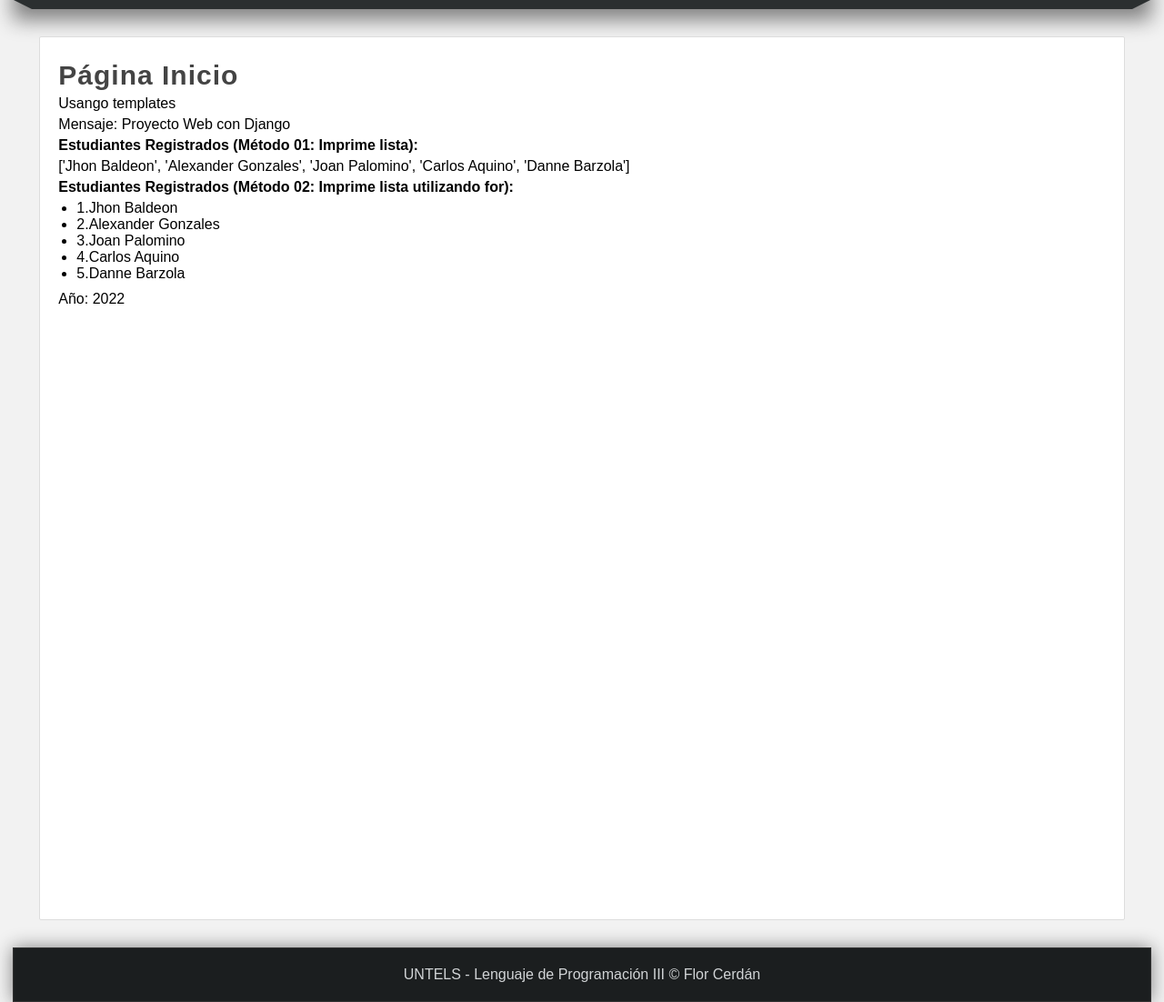
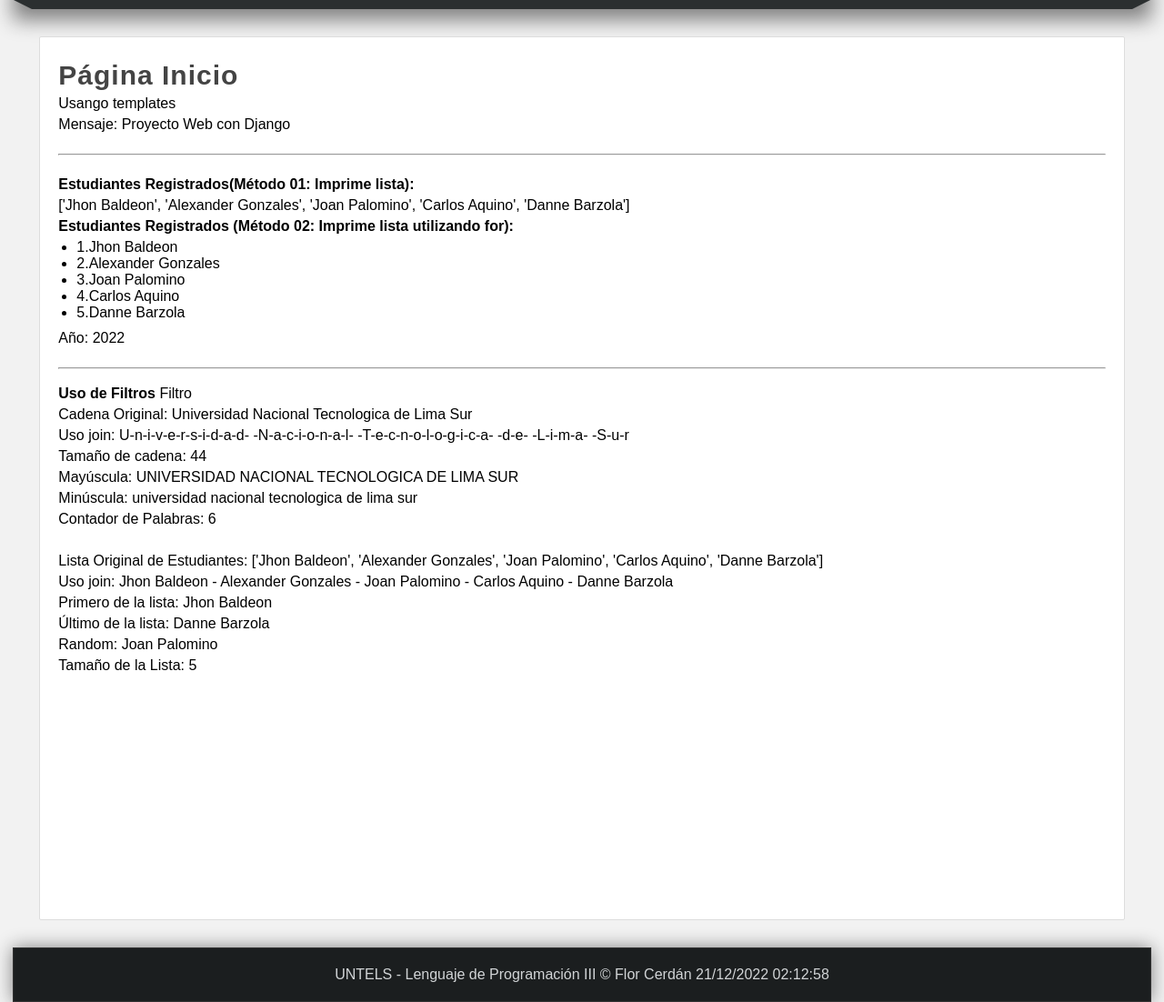
Before and after one commit to cerdanflor/ProyectoDjangoLP3, a Django app: page / in a window 1280 px wide. Shown: the part 182-1284 px from the top of the page at 91% size. Run offline with Django 4.2, Linux system fonts and the light colour scheme.

Commit message:
DJango Parte 8b include, url y filtros

```diff
--- /dev/null
+++ b/proyecto001/miapp/templates/filtros.html
@@ -0,0 +1,19 @@
+<br>
+<hr>
+<br>
+<strong> Uso de Filtros</strong>
+Filtro<br>
+<p> Cadena Original: {{encabezado|default:"Sección sin título"}} </p>
+<p> Uso join: {{encabezado|join:'-'}} </p>
+
+<p> Tamaño de cadena: {{encabezado|length}} </p>
+<p> Mayúscula: {{encabezado|upper}} </p>
+<p> Minúscula: {{encabezado|lower}} </p>
+<p> Contador de Palabras: {{encabezado|wordcount}} </p>
+<br>
+<p>Lista Original de Estudiantes: {{estudiantes}}</p>
+<p>Uso join: {{estudiantes|join:' - '}}</p>
+<p>Primero de la lista: {{estudiantes|first}}</p>
+<p>Último de la lista: {{estudiantes|last}}</p>
+<p>Random: {{estudiantes|random}}</p>
+<p>Tamaño de la Lista: {{estudiantes|length}}</p>
--- a/proyecto001/miapp/templates/index.html
+++ b/proyecto001/miapp/templates/index.html
@@ -17,24 +17,7 @@
     {% else %}
         <strong>El Mensaje no tiene contenido</strong>
     {% endif %}
-    <p>
-        <strong> Estudiantes Registrados (Método 01: Imprime lista): </strong>
-    </p>
-    {{estudiantes}}
-
-    <p>
-        <strong> Estudiantes Registrados (Método 02: Imprime lista utilizando for): </strong>
-    </p>
-    <ul>
-        {% for estudiante in estudiantes %}
-            <li>
-                {{forloop.counter}}.{{estudiante}}
-            </li>
-        {% empty%}
-            <p>
-                No hay estudiantes registrados
-            </p>
-        {% endfor %}
-    </ul>
+    {% include 'listado_estudiantesregistrados.html' with encabezado="Estudiantes Registrados" %}
     <p>Año: 2022</p>
+    {% include 'filtros.html' with encabezado="Universidad Nacional Tecnologica de Lima Sur" %}
 {% endblock %}
--- a/proyecto001/miapp/templates/layout.html
+++ b/proyecto001/miapp/templates/layout.html
@@ -22,16 +22,16 @@
         <nav>
             <ul>
                 <li>
-                    <a href="/inicio"> Inicio</a>
+                    <a href="{% url 'inicio' %}"> Inicio</a>
                 </li>
                 <li>
-                    <a href="/saludo"> Mensaje de Saludo</a>
+                    <a href="{% url 'saludo' %}"> Mensaje de Saludo</a>
                 </li>
                 <li>
-                    <a href="/rango"> Mostrar Números [a,b]</a>
+                    <a href="{% url 'rango' %}"> Mostrar Números [a,b]</a>
                 </li>
                 <li>
-                    <a href="/rango2/10/15"> Mostrar Números [10,15]</a>
+                    <a href="{% url 'rango2' %}"> Mostrar Números [10,15]</a>
                 </li>
             </ul>
         </nav>
@@ -49,7 +49,7 @@
             </div>
         </div>
         <footer>
-            UNTELS - Lenguaje de Programación III &copy; Flor Cerdán
+            UNTELS - Lenguaje de Programación III &copy; Flor Cerdán {% now "d/m/Y h:m:s" %}
         </footer>
     </body>
 </html>
--- /dev/null
+++ b/proyecto001/miapp/templates/listado_estudiantesregistrados.html
@@ -0,0 +1,22 @@
+<br>
+<hr>
+<br>
+<p>
+    <strong> {{encabezado}}(Método 01: Imprime lista): </strong>
+</p>
+{{estudiantes}}
+
+<p>
+    <strong> {{encabezado}} (Método 02: Imprime lista utilizando for): </strong>
+</p>
+<ul>
+    {% for estudiante in estudiantes %}
+        <li>
+            {{forloop.counter}}.{{estudiante}}
+        </li>
+    {% empty%}
+        <p>
+            No hay {{encabezado}}
+        </p>
+    {% endfor %}
+</ul>
```
Also changed, not shown: proyecto001/miapp/templates/saludo.html (+6 -3 lines), proyecto001/miapp/templatetags/filters.py (added, +7 -0 lines), proyecto001/miapp/templatetags/__init__.py (added).
